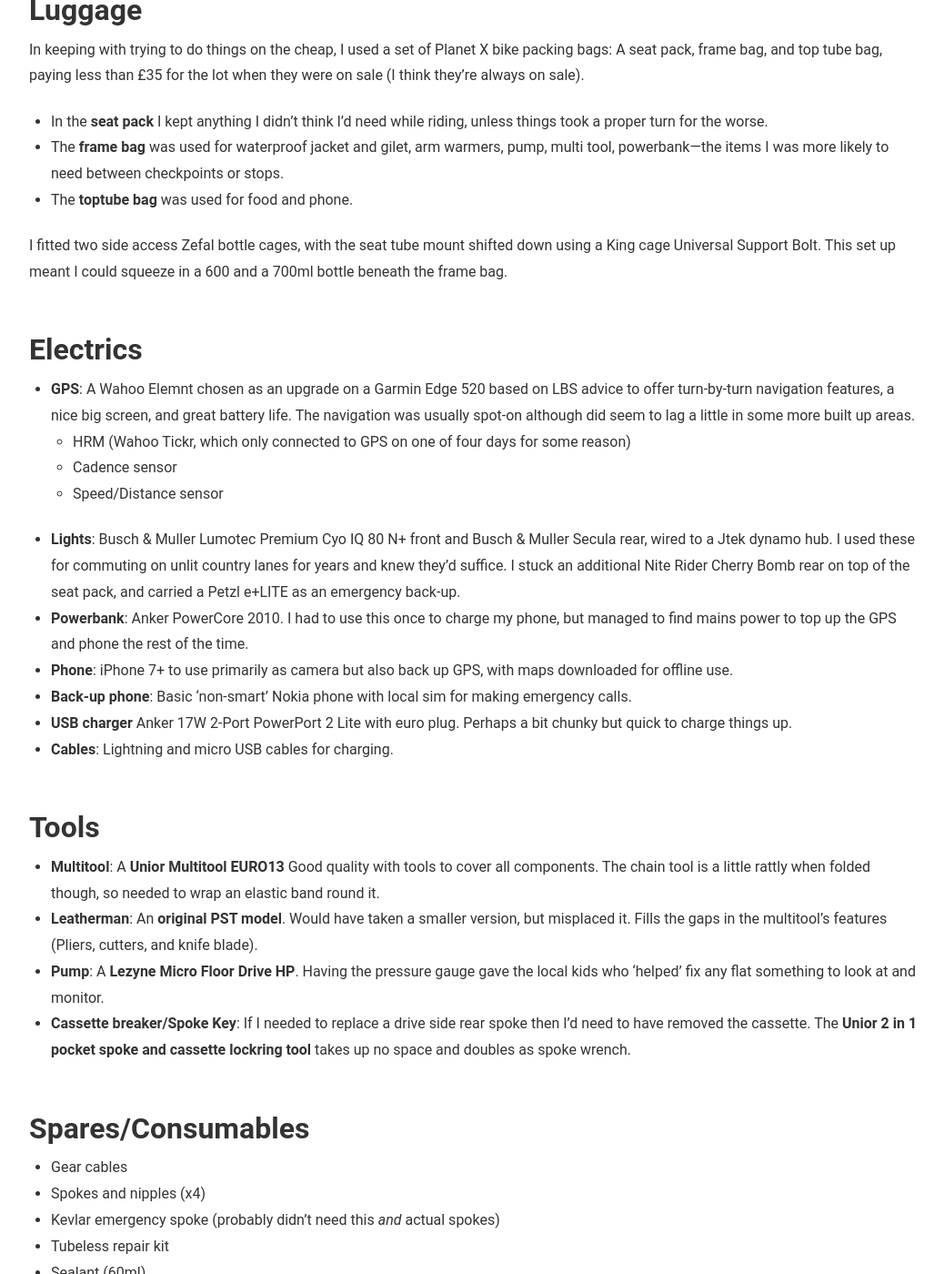
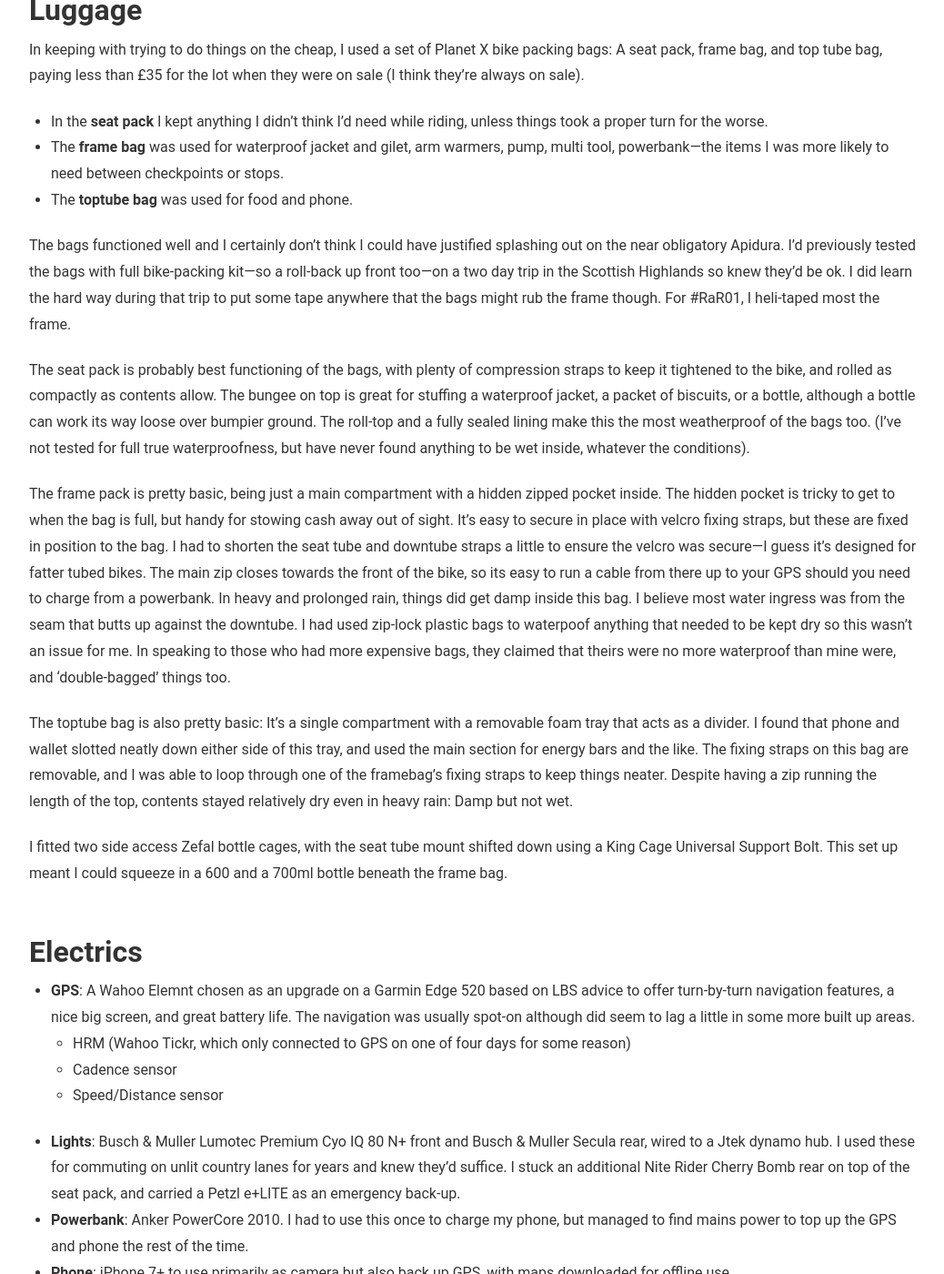
Before and after one commit to hypertelia/hypertelia.github.io, a Jekyll site: the page built from _posts/2020-02-21-race-around-rwanda-kit-list.md, in a window 1280 px wide and 1400 px high, scrolled down 1162 px. Shown: the whole window at 91% size, without its empty margins (118-1156 px from the left). Built offline with Jekyll 4.4.1, drawn with Linux system fonts in a browser that asks for light colours.

Commit message:
updated kit list

```diff
--- a/_config.yml
+++ b/_config.yml
@@ -26,7 +26,7 @@
       layout: "post"
 
 # Plugins
-gems:
+plugins:
   - jekyll-paginate
   - jekyll-sitemap
 
--- a/_posts/2020-02-21-race-around-rwanda-kit-list.md
+++ b/_posts/2020-02-21-race-around-rwanda-kit-list.md
@@ -18,7 +18,15 @@
 - The **frame bag** was used for waterproof jacket and gilet, arm warmers, pump, multi tool, powerbank—the items I was more likely to need between checkpoints or stops.
 - The **toptube bag** was used for food and phone.
 
-I fitted two side access Zefal bottle cages, with the seat tube mount shifted down using a King cage Universal Support Bolt. This set up meant I could squeeze in a 600 and a 700ml bottle beneath the frame bag.
+The bags functioned well and I certainly don't think I could have justified splashing out on the near obligatory Apidura. I'd previously tested the bags with full bike-packing kit—so a roll-back up front too—on a two day trip in the Scottish Highlands so knew they'd be ok. I did learn the hard way during that trip to put some tape anywhere that the bags might rub the frame though. For #RaR01, I heli-taped most the frame.
+
+The seat pack is probably best functioning of the bags, with plenty of compression straps to keep it tightened to the bike, and rolled as compactly as contents allow. The bungee on top is great for stuffing a waterproof jacket, a packet of biscuits, or a bottle, although a bottle can work its way loose over bumpier ground. The roll-top and a fully sealed lining make this the most weatherproof of the bags too. (I've not tested for full true waterproofness, but have never found anything to be wet inside, whatever the conditions).
+
+The frame pack is pretty basic, being just a main compartment with a hidden zipped pocket inside. The hidden pocket is tricky to get to when the bag is full, but handy for stowing cash away out of sight. It's easy to secure in place with velcro fixing straps, but these are fixed in position to the bag. I had to shorten the seat tube and downtube  straps a little to ensure the velcro was secure—I guess it's designed for fatter tubed bikes. The main zip closes towards the front of the bike, so its easy to run a cable from there up to your GPS should you need to charge from a powerbank. In heavy and prolonged rain, things did get damp inside this bag. I believe most water ingress was from the seam that butts up against the downtube. I had used zip-lock plastic bags to waterpoof anything that needed to be kept dry so this wasn't an issue for me. In speaking to those who had more expensive bags, they claimed that theirs were no more waterproof than mine were, and 'double-bagged' things too.
+
+The toptube bag is also pretty basic: It's a single compartment with a removable foam tray that acts as a divider. I found that phone and wallet slotted neatly down either side of this tray, and used the main section for energy bars and the like. The fixing straps on this bag are removable, and I was able to loop through one of the framebag's fixing straps to keep things neater. Despite having a zip running the length of the top, contents stayed relatively dry even in heavy rain: Damp but not wet.
+
+I fitted two side access Zefal bottle cages, with the seat tube mount shifted down using a King Cage Universal Support Bolt. This set up meant I could squeeze in a 600 and a 700ml bottle beneath the frame bag.
 
 ## Electrics ##
 - **GPS**: A Wahoo Elemnt chosen as an upgrade on a Garmin Edge 520 based on LBS advice to offer turn-by-turn navigation features, a nice big screen, and great battery life. The navigation was usually spot-on although did seem to lag a little in some more built up areas.
```
